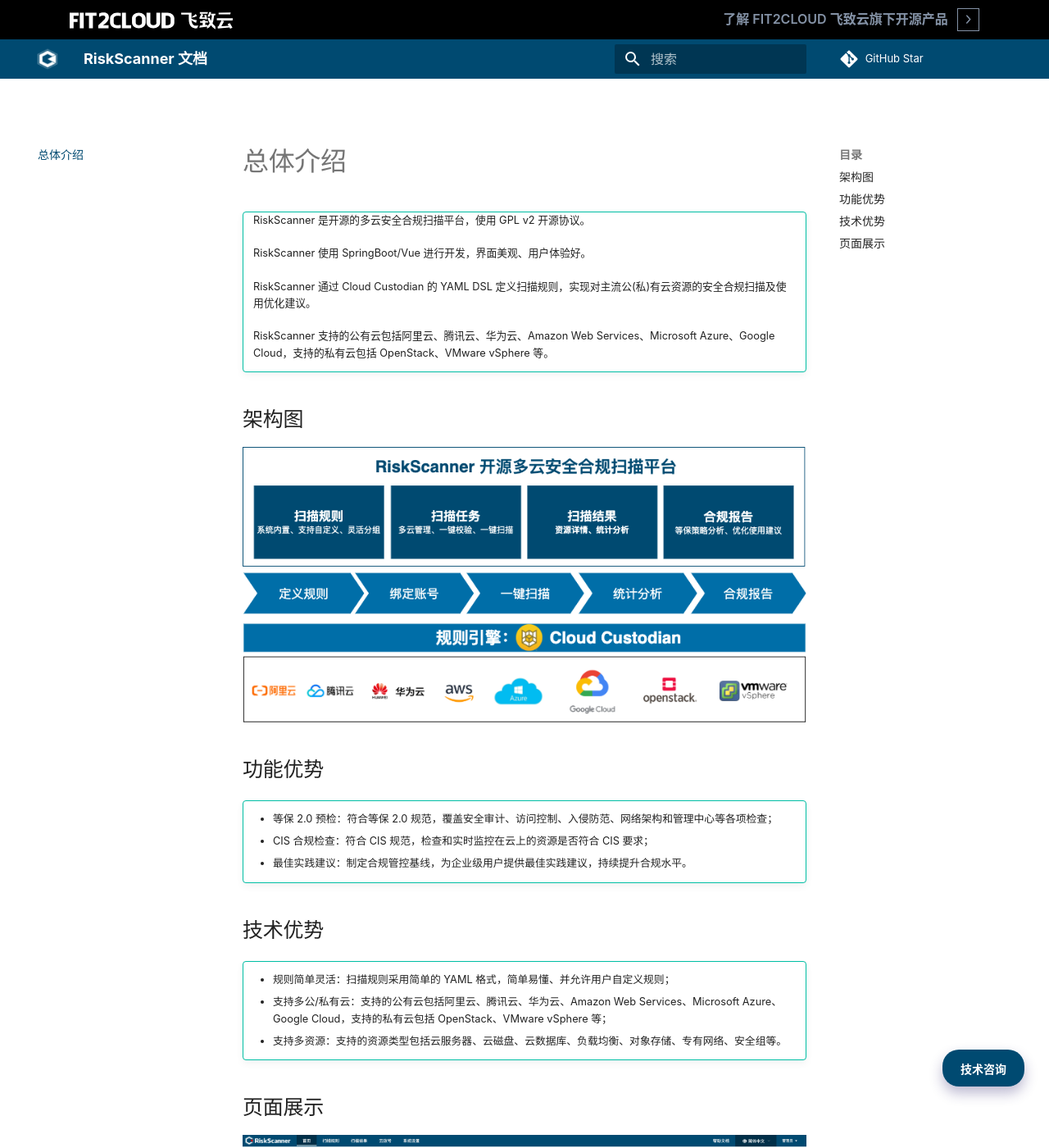
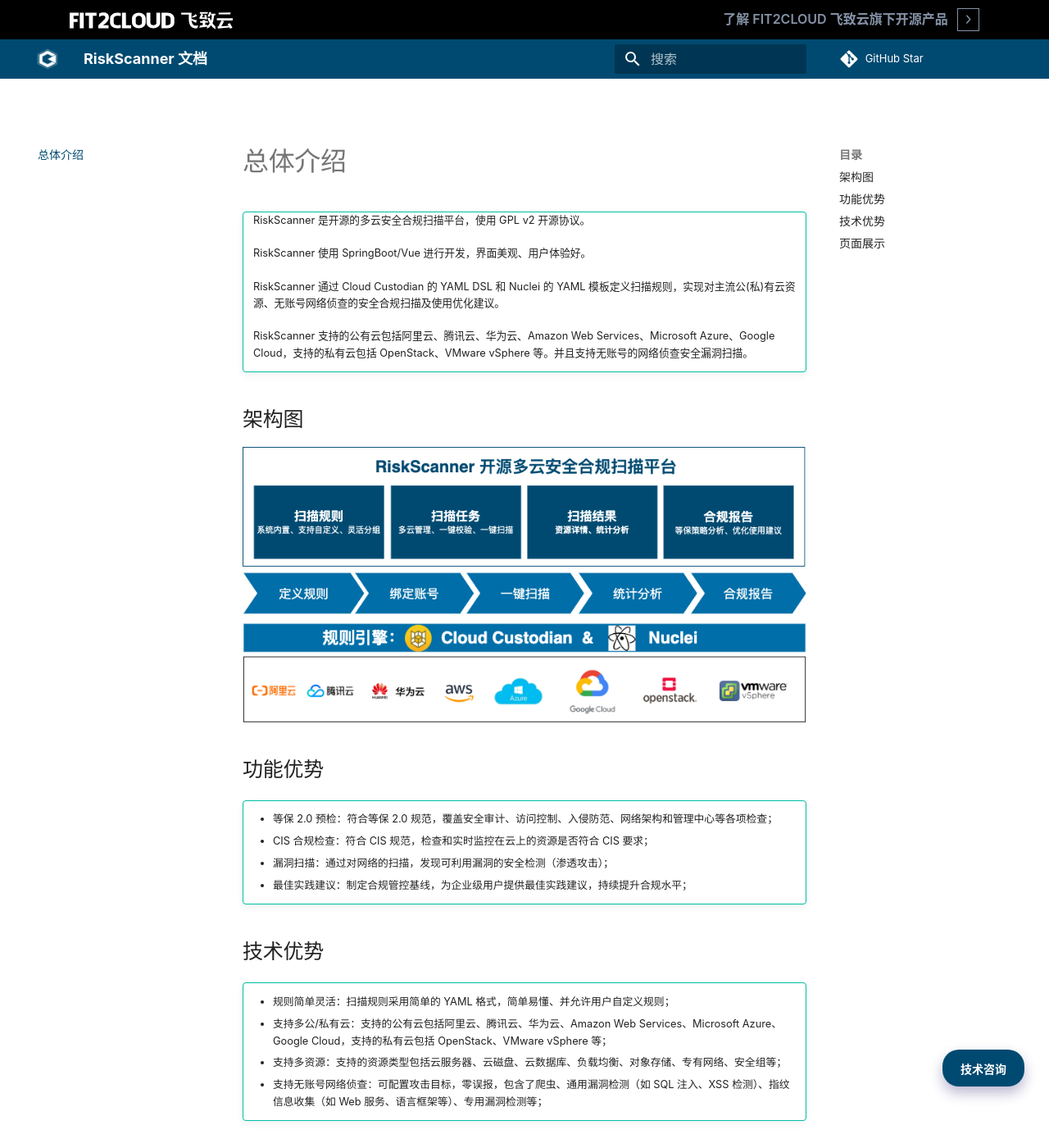
Before and after one commit to fit2cloud/riskscanner-docs, an MkDocs documentation site: the page built from docs/index.md, in a window 1280 px wide and 1400 px high. Shown: the whole window at 82% size. Built offline with MkDocs 1.6.1 and Material for MkDocs 9.7.7, drawn with Linux system fonts in a browser that asks for light colours; comment, search, counter and statistics services are not loaded.

Commit message:
feat(v1.4.0): 更新docs

```diff
--- a/docs/index.md
+++ b/docs/index.md
@@ -5,9 +5,9 @@
 
     RiskScanner 使用 SpringBoot/Vue 进行开发，界面美观、用户体验好。
 
-    RiskScanner 通过 Cloud Custodian 的 YAML DSL 定义扫描规则，实现对主流公(私)有云资源的安全合规扫描及使用优化建议。
+    RiskScanner 通过 Cloud Custodian 的 YAML DSL 和 Nuclei 的 YAML 模板定义扫描规则，实现对主流公(私)有云资源、无账号网络侦查的安全合规扫描及使用优化建议。
 
-    RiskScanner 支持的公有云包括阿里云、腾讯云、华为云、Amazon Web Services、Microsoft Azure、Google Cloud，支持的私有云包括 OpenStack、VMware vSphere 等。
+    RiskScanner 支持的公有云包括阿里云、腾讯云、华为云、Amazon Web Services、Microsoft Azure、Google Cloud，支持的私有云包括 OpenStack、VMware vSphere 等。并且支持无账号的网络侦查安全漏洞扫描。
 
 ## 架构图
 
@@ -18,14 +18,16 @@
 !!! tip ""
     - 等保 2.0 预检：符合等保 2.0 规范，覆盖安全审计、访问控制、入侵防范、网络架构和管理中心等各项检查；
     - CIS 合规检查：符合 CIS 规范，检查和实时监控在云上的资源是否符合 CIS 要求；
-    - 最佳实践建议：制定合规管控基线，为企业级用户提供最佳实践建议，持续提升合规水平。
+    - 漏洞扫描：通过对网络的扫描，发现可利用漏洞的安全检测（渗透攻击）；
+    - 最佳实践建议：制定合规管控基线，为企业级用户提供最佳实践建议，持续提升合规水平；
 
 ## 技术优势
 
 !!! tip ""
     - 规则简单灵活：扫描规则采用简单的 YAML 格式，简单易懂、并允许用户自定义规则；
     - 支持多公/私有云：支持的公有云包括阿里云、腾讯云、华为云、Amazon Web Services、Microsoft Azure、Google Cloud，支持的私有云包括 OpenStack、VMware vSphere 等；
-    - 支持多资源：支持的资源类型包括云服务器、云磁盘、云数据库、负载均衡、对象存储、专有网络、安全组等。
+    - 支持多资源：支持的资源类型包括云服务器、云磁盘、云数据库、负载均衡、对象存储、专有网络、安全组等；
+    - 支持无账号网络侦查：可配置攻击目标，零误报，包含了爬虫、通用漏洞检测（如 SQL 注入、XSS 检测）、指纹信息收集（如 Web 服务、语言框架等）、专用漏洞检测等；
 
 ## 页面展示
 
--- a/mkdocs.yml
+++ b/mkdocs.yml
@@ -47,9 +47,9 @@ nav:
       - 开启钉钉消息通知: tutorial/dingtalk_settings.md
   - 开发文档: dev_manual.md
   - 常见问题:
-      - 解决云账号校验失败问题: question/account.md
-      - 如何自定义规则: question/rule.md
-      - 自定义阿里云监控规则示例: question/example.md
+      - 解决云账号校验失败问题(Custodian): question/account.md
+      - 如何自定义规则(Custodian): question/rule.md
+      - 自定义阿里云监控规则示例(Custodian): question/example.md
   - 关于:
       - 更新说明: about/changelog.md
       - 联系我们: about/contact.md
```
Also changed, not shown: README.md (+3 -1 lines), docs/dev_manual.md (+4 -0 lines), docs/user_manual/resource.md (+6 -0 lines), docs/img/intro/functional-architecture.png, docs/img/user_manual/resource/8.png (added), docs/img/user_manual/resource/9.png (added).
